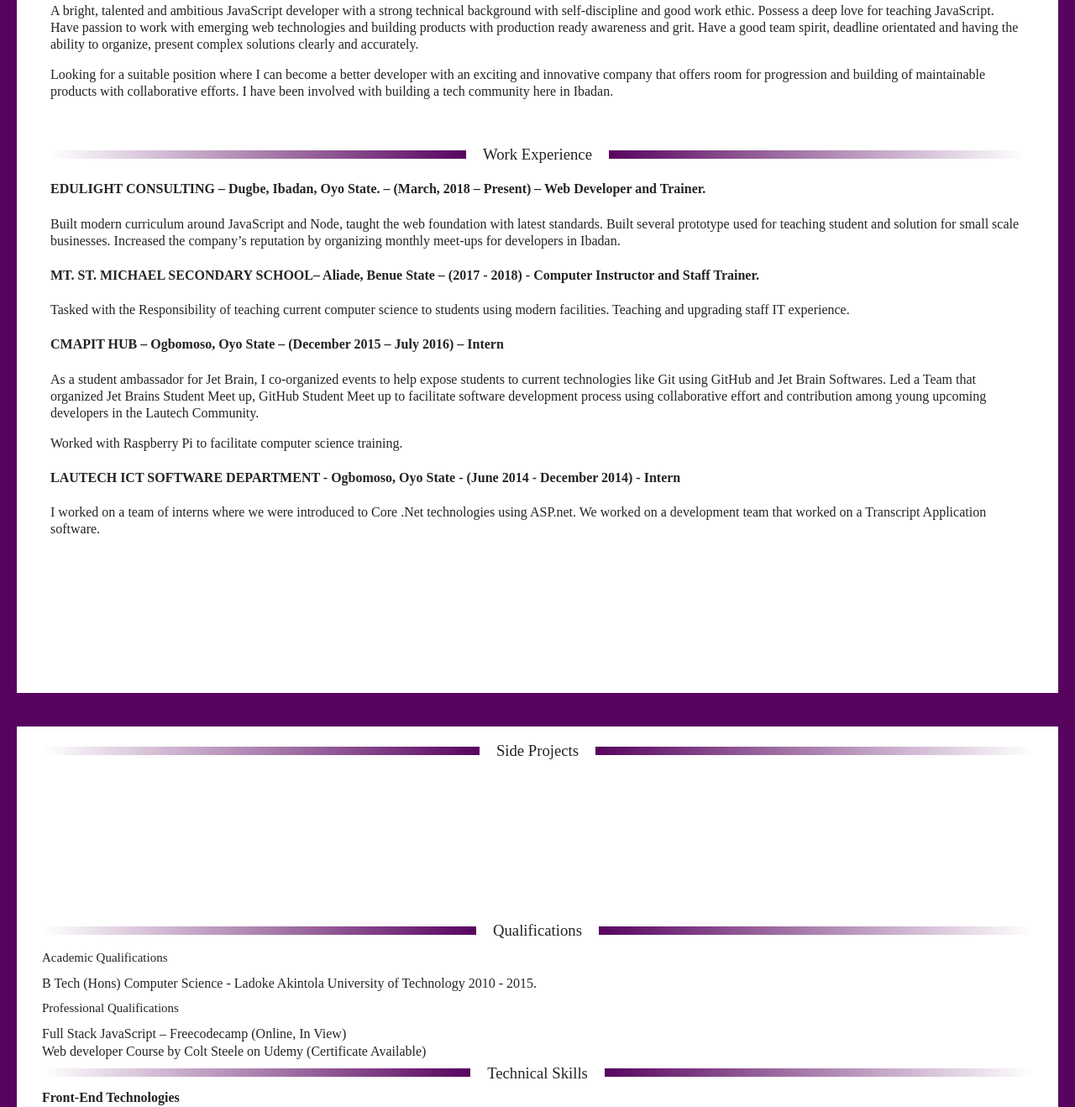
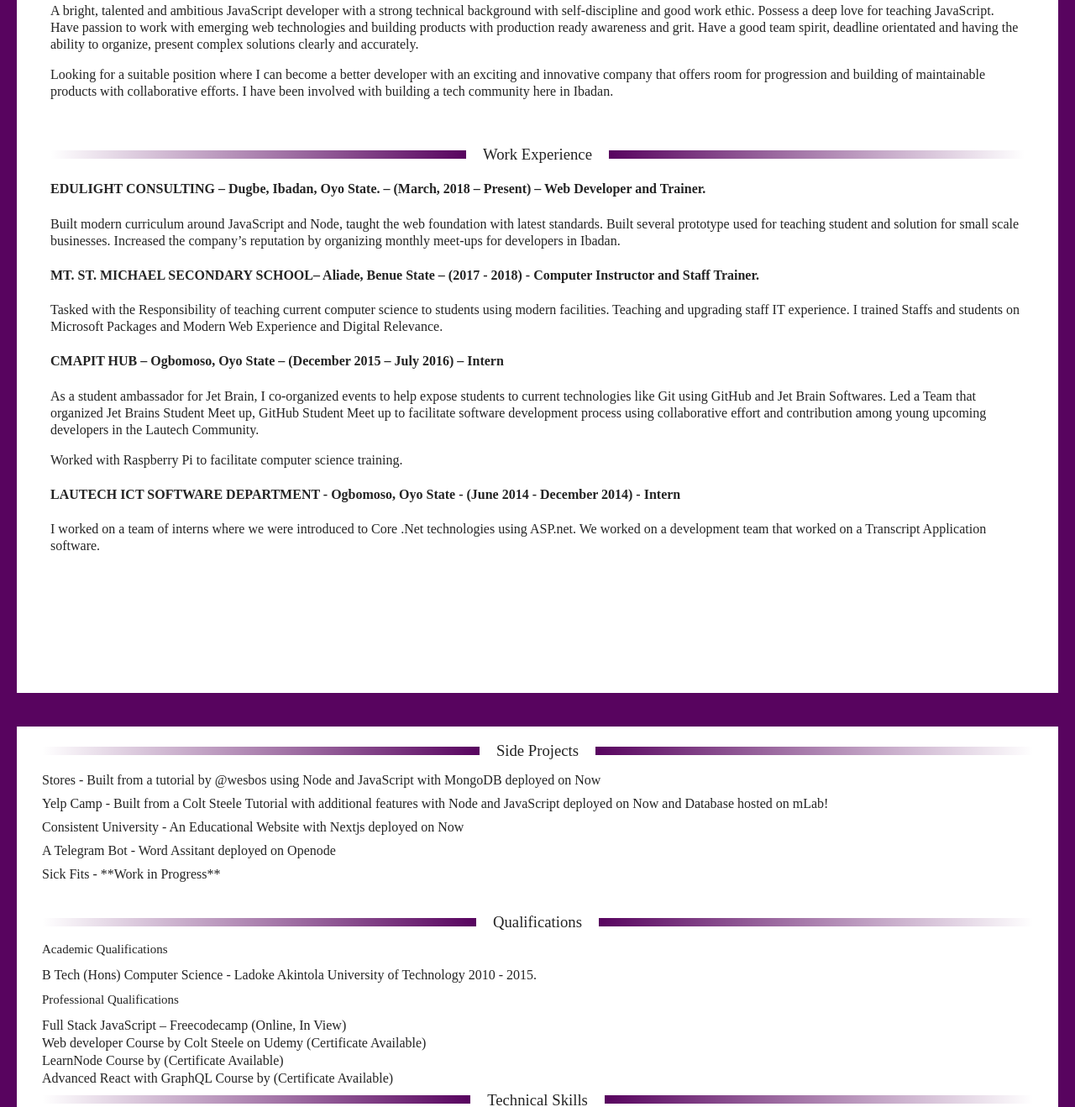
Before and after one commit to Oluwasetemi/master-cv, a website: page index.html in a window 1280 px wide. Shown: the part 247-1565 px from the top of the page at 84% size. Drawn offline with Linux system fonts and the light colour scheme.

Commit message:
updated the side-project section

```diff
--- a/index.css
+++ b/index.css
@@ -121,11 +121,11 @@ progress {
 
 .work-experience {
   padding: 10px;
-  margin-bottom: 175px;
+  margin-bottom: 155px;
 }
 
 .referees p {
-  margin-bottom: 36px;
+  margin-bottom: 3px;
 }
 
 
@@ -136,7 +136,16 @@ hr {
 }
 
 .side-projects {
-  height: 200px;
+  height: 190px;
+}
+
+.side-projects a {
+  text-decoration: none;
+  color: #242424;
+}
+
+.side-projects p {
+  line-height: 12px;
 }
 
 
@@ -154,4 +163,8 @@ hr {
     letter-spacing: -3px;
   }
 
+  .side-projects p {
+    font-size: .8em;
+  }
+
 }
--- a/index.html
+++ b/index.html
@@ -5,7 +5,17 @@
     <meta charset="UTF-8">
     <meta name="viewport" content="width=device-width, initial-scale=1.0">
     <meta http-equiv="X-UA-Compatible" content="ie=edge">
+    <!-- <link rel="dns-prefetch" href="https://avatars0.githubusercontent.com"> -->
+    <link rel="shortcut icon" href="https://avatars0.githubusercontent.com/u/10030028?s=40&v=4" type="image/x-icon">
     <title>Ojo Oluwasetemi Stephen - CV</title>
+    <meta name="description" content="A bright, talented and ambitious JavaScript developer with a strong technical background with
+    self-discipline and good work ethic. Possess a deep love for
+    teaching JavaScript.👨‍💻">
+    <meta property="og:image" content="https://avatars0.githubusercontent.com/u/10030028?v=3">
+    <meta property="og:title" content="Oluwasetemi CV">
+    <meta property="og:description" content="A bright, talented and ambitious JavaScript developer with a strong technical background with
+    self-discipline and good work ethic. Possess a deep love for
+    teaching JavaScript.👨‍💻">
     <link rel="stylesheet" href="flex.css">
     <link rel="stylesheet" href="index.css">
   </head>
@@ -50,7 +60,7 @@
           Trainer.</h4>
         <article>Tasked with the Responsibility of teaching current computer science to students using modern
           facilities.
-          Teaching and upgrading staff IT experience.
+          Teaching and upgrading staff IT experience. I trained Staffs and students on Microsoft Packages and Modern Web Experience and Digital Relevance.
         </article>
       </section>
       <section>
@@ -75,6 +85,11 @@
     <hr />
     <div class="side-projects">
       <h3>Side Projects</h3>
+      <p><a href="https://stores-app-lhinvnequz.now.sh">Stores - Built from a tutorial by @wesbos using Node and JavaScript with MongoDB deployed on Now</a></p>
+      <p><a href="https://yelp-camp-pmmjlzfmcv.now.sh">Yelp Camp - Built from a Colt Steele Tutorial with additional features with Node and JavaScript deployed on Now and Database hosted on mLab!</a></p>
+      <p><a href="https://consistent-university-ppunkmmvej.now.sh/">Consistent University - An Educational Website with Nextjs deployed on Now</a></p>
+      <p><a href="https://t.me/the_word_dico_bot">A Telegram Bot - Word Assitant deployed on Openode</a></p>
+      <p><a href="/">Sick Fits - **Work in Progress**</a></p>
     </div>
 
     <div class="education">
@@ -84,6 +99,8 @@
       <h5>Professional Qualifications</h5>
       <p>Full Stack JavaScript – Freecodecamp (Online, In View)</p>
       <p>Web developer Course by Colt Steele on Udemy (Certificate Available)</p>
+      <p>LearnNode Course by <a href="https://twitter.com/wesbos"></a> (Certificate Available)</p>
+      <p>Advanced React with GraphQL Course by <a href="https://twitter.com/wesbos"></a> (Certificate Available)</p>
     </div>
     <div class="technical-skills">
       <h3>Technical Skills</h3>
```
